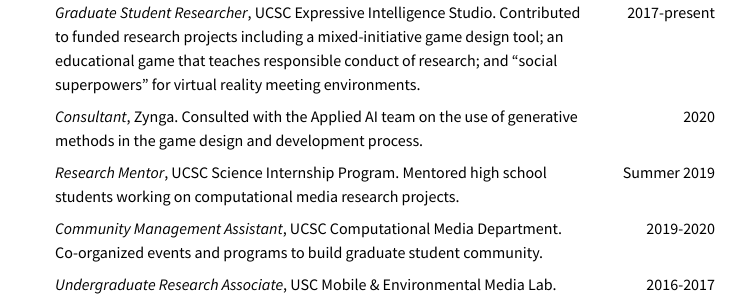
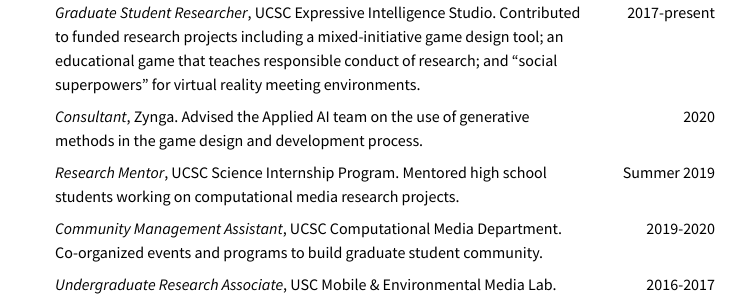
Before and after one commit to mkremins/mkremins.github.io, a Jekyll site: the page built from cv/index.html, in a window 1280 px wide and 900 px high, scrolled down 3658 px. Shown: the part 154-454 px from the top of the window, without its empty margins (267-1013 px from the left). Built offline with Jekyll 4.4.1, drawn with Linux system fonts in a browser that asks for light colours.

Commit message:
Tweak wording of Zynga CV entry

```diff
--- a/cv/index.html
+++ b/cv/index.html
@@ -236,7 +236,7 @@ layout: null
         <div class="dated-date">2017-present</div>
       </div>
       <div class="dated-entry">
-        <div class="dated-content"><em>Consultant</em>, Zynga. Consulted with the Applied AI team on the use of generative methods in the game design and development process.</div>
+        <div class="dated-content"><em>Consultant</em>, Zynga. Advised the Applied AI team on the use of generative methods in the game design and development process.</div>
         <div class="dated-date"><!--Nov-->2020</div>
       </div>
       <div class="dated-entry">
```
